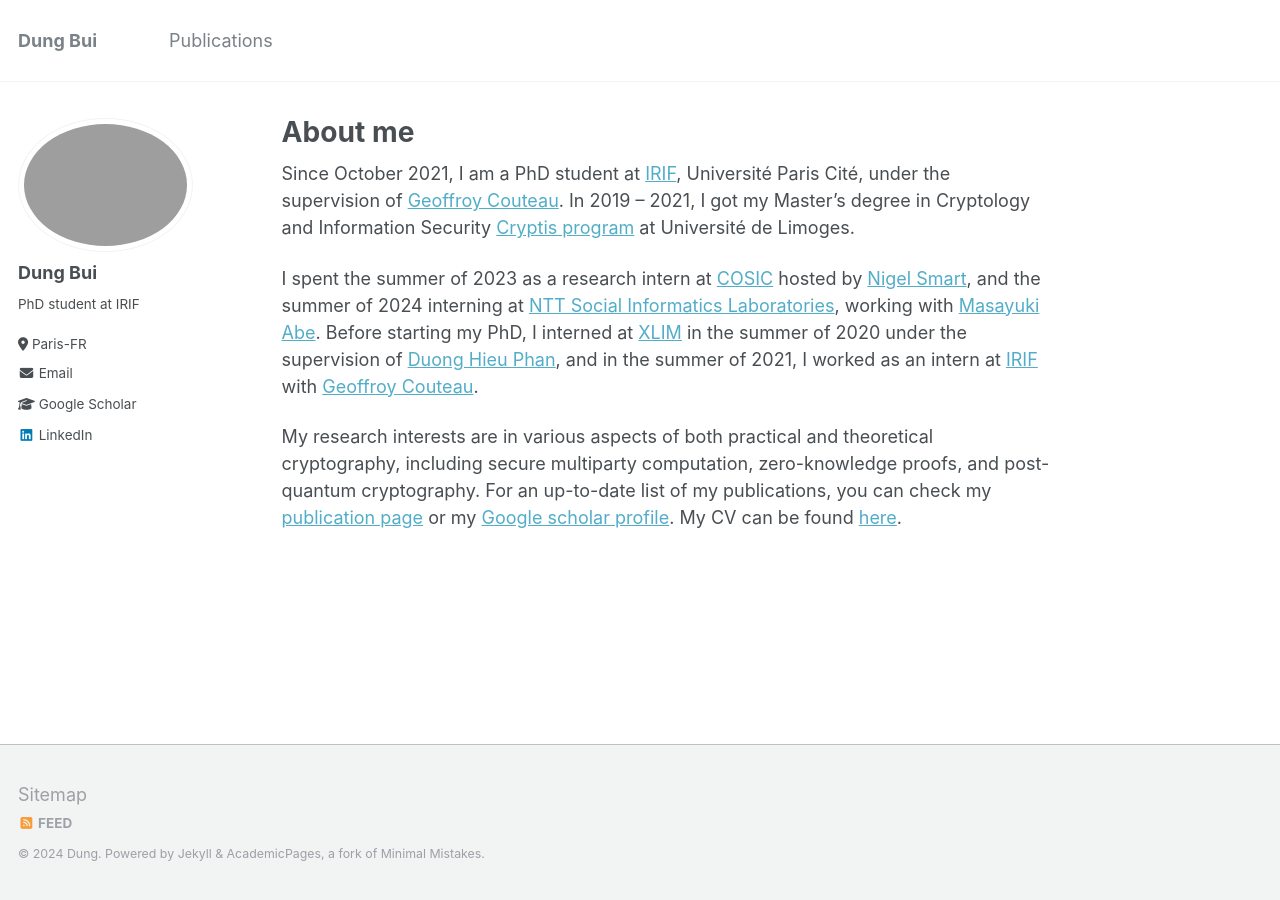
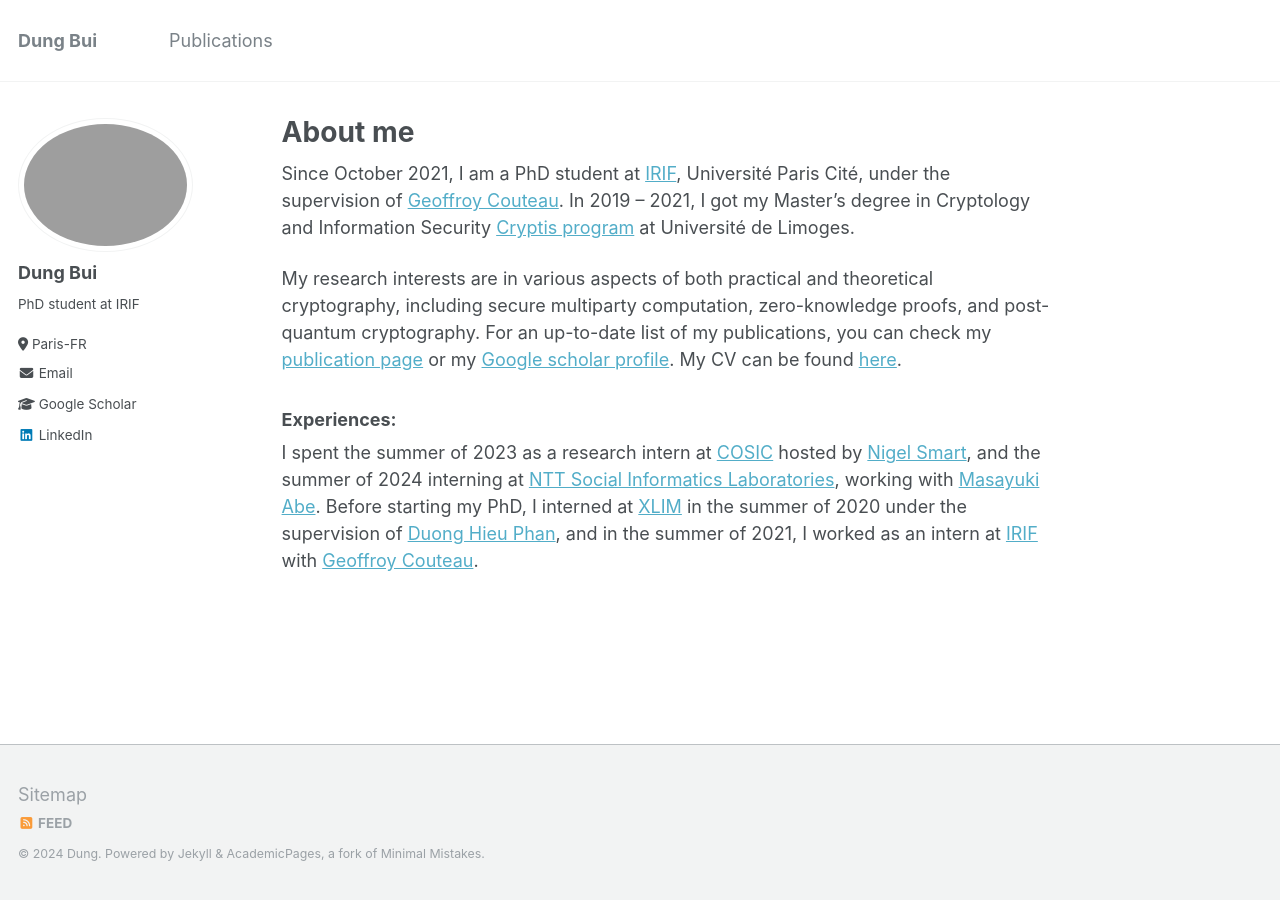
Before and after one commit to dungbui15/dungbui15.github.io, a Jekyll site: the page built from _pages/about.md, in a window 1280 px wide. Built offline with Jekyll 4.4.1, drawn with Linux system fonts in a browser that asks for light colours.

Commit message:
Update about.md

```diff
--- a/_pages/about.md
+++ b/_pages/about.md
@@ -9,6 +9,7 @@ redirect_from:
 
 Since October 2021, I am a PhD student at [IRIF](https://www.irif.fr/), Université Paris Cité, under the supervision of [Geoffroy Couteau](https://geoffroycouteau.github.io/). In 2019 -- 2021, I got my Master's degree in Cryptology and Information Security [Cryptis program](https://www.cryptis.fr/) at Université de Limoges.
 
+My research interests are in various aspects of both practical and theoretical cryptography, including secure multiparty computation, zero-knowledge proofs, and post-quantum cryptography. For an up-to-date list of my publications, you can check my [publication page](https://dungbui15.github.io/publications/) or my [Google scholar profile](https://scholar.google.com/citations?user=StGOHMUAAAAJ&hl=en&authuser=1). My CV can be found [here](/files/PhD_CV.pdf).
+
+### Experiences:
 I spent the summer of 2023 as a research intern at [COSIC](https://www.esat.kuleuven.be/cosic/) hosted by [Nigel Smart](https://nigelsmart.github.io/), and the summer of 2024 interning at [NTT Social Informatics Laboratories](https://www.rd.ntt/e/sil/), working with [Masayuki Abe](https://security-kouza.github.io/nanacov/). Before starting my PhD, I interned at [XLIM](https://www.xlim.fr/en) in the summer of 2020 under the supervision of [Duong Hieu Phan](https://www.di.ens.fr/users/phan/index.html),  and in the summer of 2021, I worked as an intern at [IRIF](https://www.irif.fr/) with [Geoffroy Couteau](https://geoffroycouteau.github.io/).
-
-My research interests are in various aspects of both practical and theoretical cryptography, including secure multiparty computation, zero-knowledge proofs, and post-quantum cryptography. For an up-to-date list of my publications, you can check my [publication page](https://dungbui15.github.io/publications/) or my [Google scholar profile](https://scholar.google.com/citations?user=StGOHMUAAAAJ&hl=en&authuser=1). My CV can be found [here](/files/PhD_CV.pdf).
```
